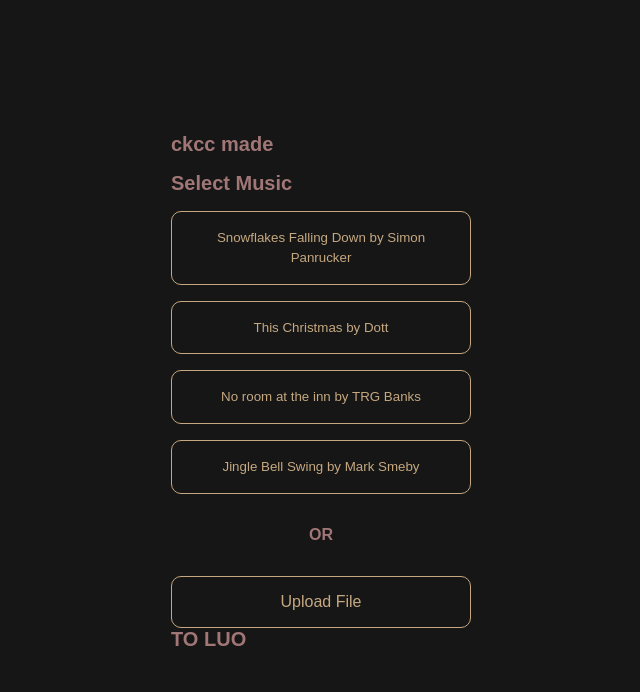
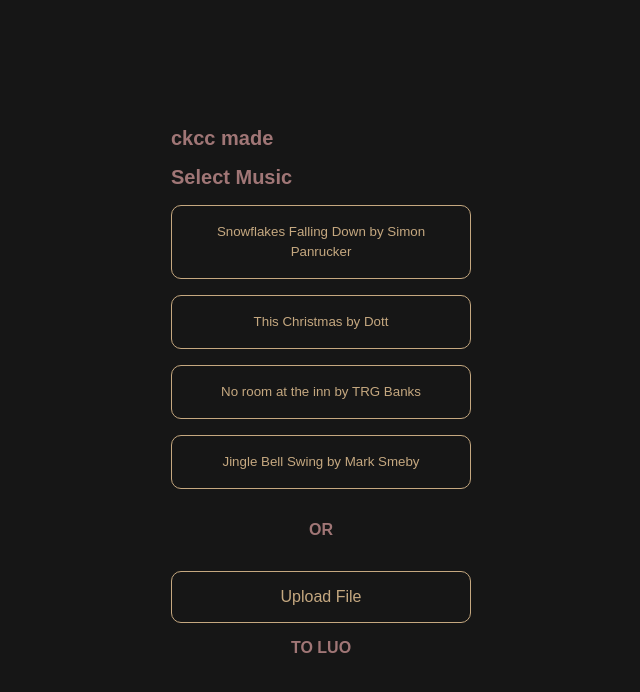
Before and after one commit to ckccguoguo/tree.github.io, a plain HTML site: page index.html in a window 1280 px wide. Shown: the whole page, without its empty margins (319-959 px from the left). Drawn offline with nearby package versions, Linux system fonts and the light colour scheme.

Commit message:
Update index.html

```diff
--- a/index.html
+++ b/index.html
@@ -26,7 +26,7 @@
               <input type="file" id="upload" hidden />
               <label for="upload">Upload File</label>
             </li>
-            <li class="title">TO LUO</li>
+            <li class="separator">TO LUO</li>
         </ul>
     </div>
 
```
